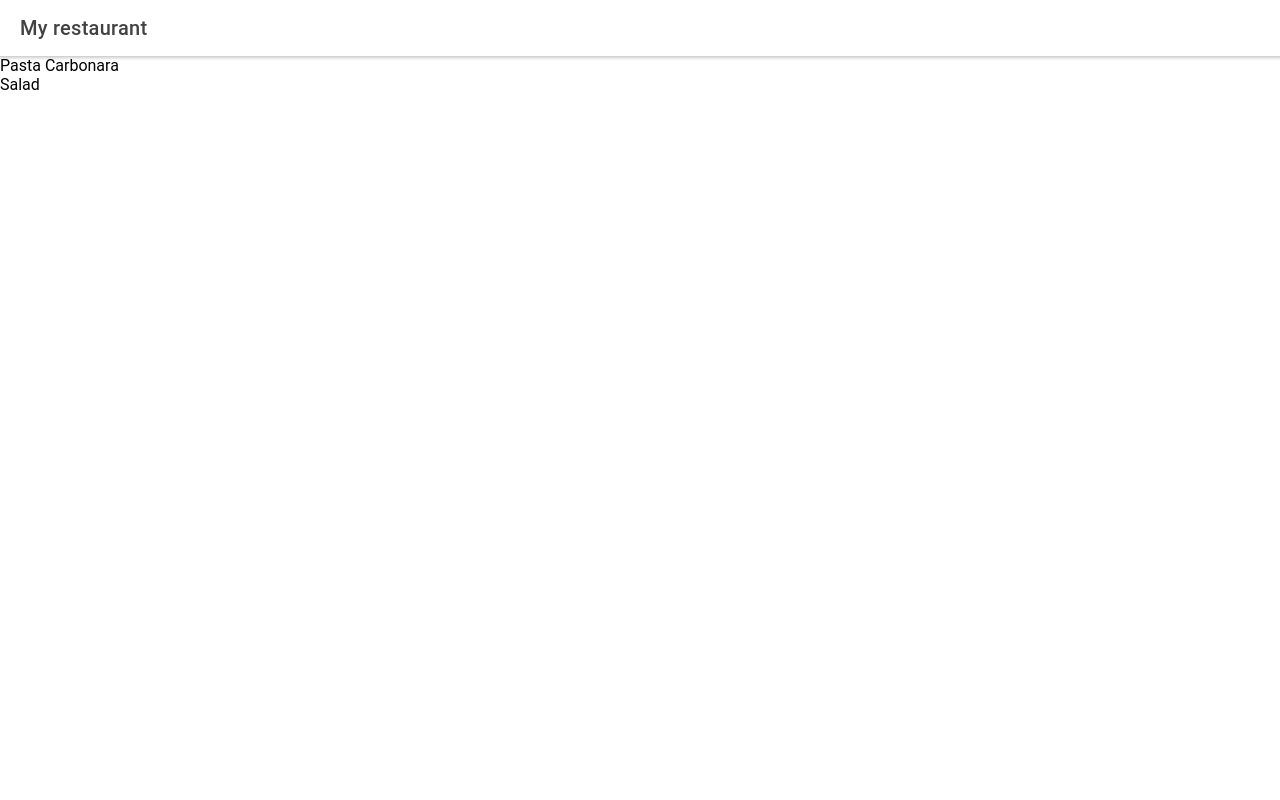
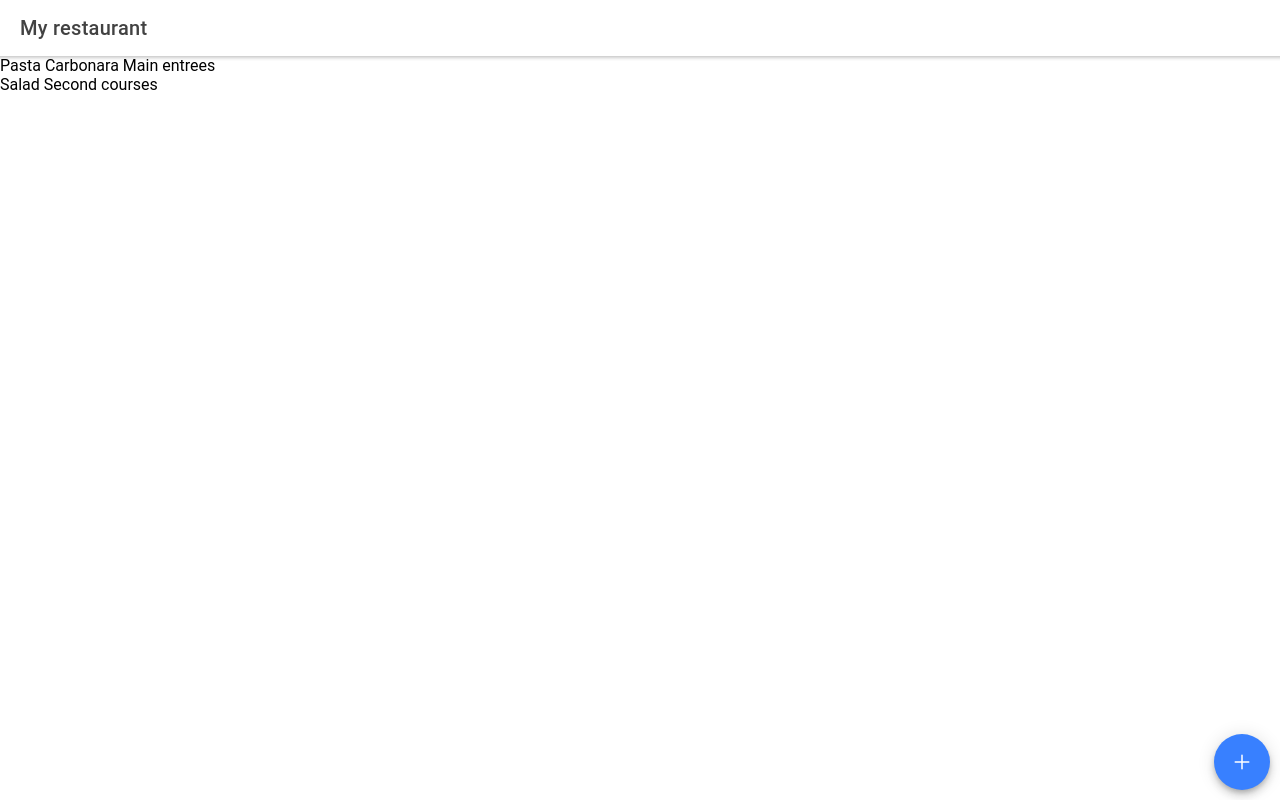
Before and after one commit to andreicodreanu12/restaurant-ionic, a React (Create React App) app: page /items in a window 1280 px wide. Built offline with nearby package versions, Linux system fonts and the light colour scheme.

Commit message:
Add component state

```diff
--- /dev/null
+++ b/src/core/index.tsx
@@ -0,0 +1,2 @@
+export const getLogger: (tag: string) => (args: any) => void =
+    tag => args => console.log(tag, args);
--- a/src/todo/ItemList.tsx
+++ b/src/todo/ItemList.tsx
@@ -1,8 +1,24 @@
-import { IonContent, IonHeader, IonPage, IonTitle, IonToolbar } from '@ionic/react';
-import React from 'react';
-import Item from './MenuItem';
+import React, { useState } from 'react';
+import { IonContent, IonFabButton, IonHeader, IonPage, IonTitle, IonToolbar, IonFab, IonIcon } from '@ionic/react';
+import { add } from 'ionicons/icons';
+import MenuItem from './MenuItem';
+import { getLogger } from '../core';
+
+const log = getLogger('ItemList')
 
 const ItemList: React.FC = () => {
+  const [items, setItems] = useState([
+    { id: '1', title: 'Pasta Carbonara', description: 'Main entrees', price: 18 },
+    { id: '2', title: 'Salad', description: 'Second courses', price: 20 },
+  ]);
+  const addItem = () => {
+    const id = `${items.length + 1}`;
+    const title = `New item ${id}`
+    const description = `New description ${id}`
+    const price = 30
+    log('ItemList addItem');
+    setItems(items.concat({ id, title, description, price }));
+  }
   return(
     <IonPage>
       <IonHeader>
@@ -11,8 +27,12 @@ const ItemList: React.FC = () => {
         </IonToolbar>
       </IonHeader>
       <IonContent>
-        <Item title="Pasta Carbonara" description="Main entrees" price= {18} />
-        <Item title="Salad" description="Second courses" price= {20} />
+        {items.map(( {id, title, description, price}) => <MenuItem key={id} title={title} description={description} price={price} />)}
+        <IonFab vertical="bottom" horizontal="end" slot="fixed">
+          <IonFabButton onClick={addItem}>
+            <IonIcon icon={add} />
+          </IonFabButton>
+        </IonFab>
       </IonContent>
     </IonPage>
   )
--- a/src/todo/MenuItem.tsx
+++ b/src/todo/MenuItem.tsx
@@ -9,7 +9,7 @@ interface ItemProps {
 
 const MenuItem: React.FC<ItemProps> = ({ id, title, description, price }) => {
   return (
-    <div>{title}</div>
+    <div>{title} {description}</div>
   );
 };
 
```
